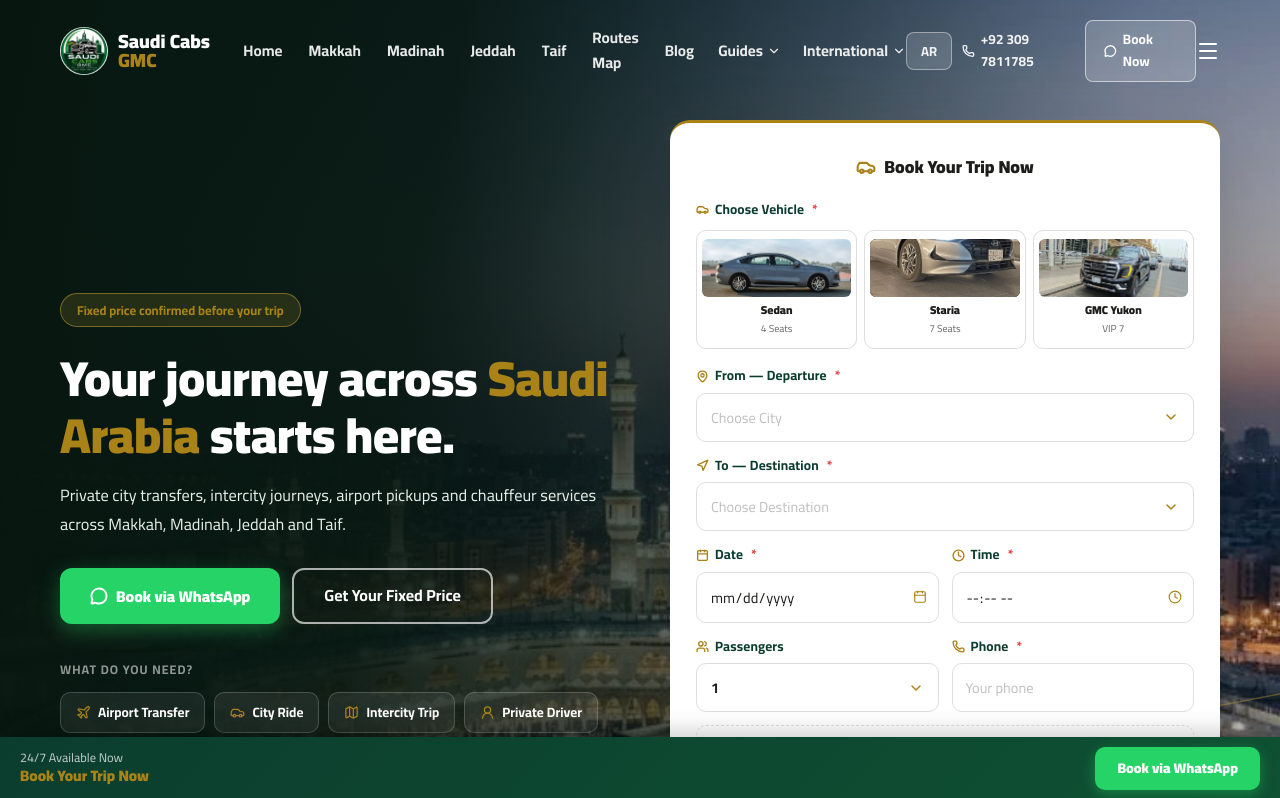
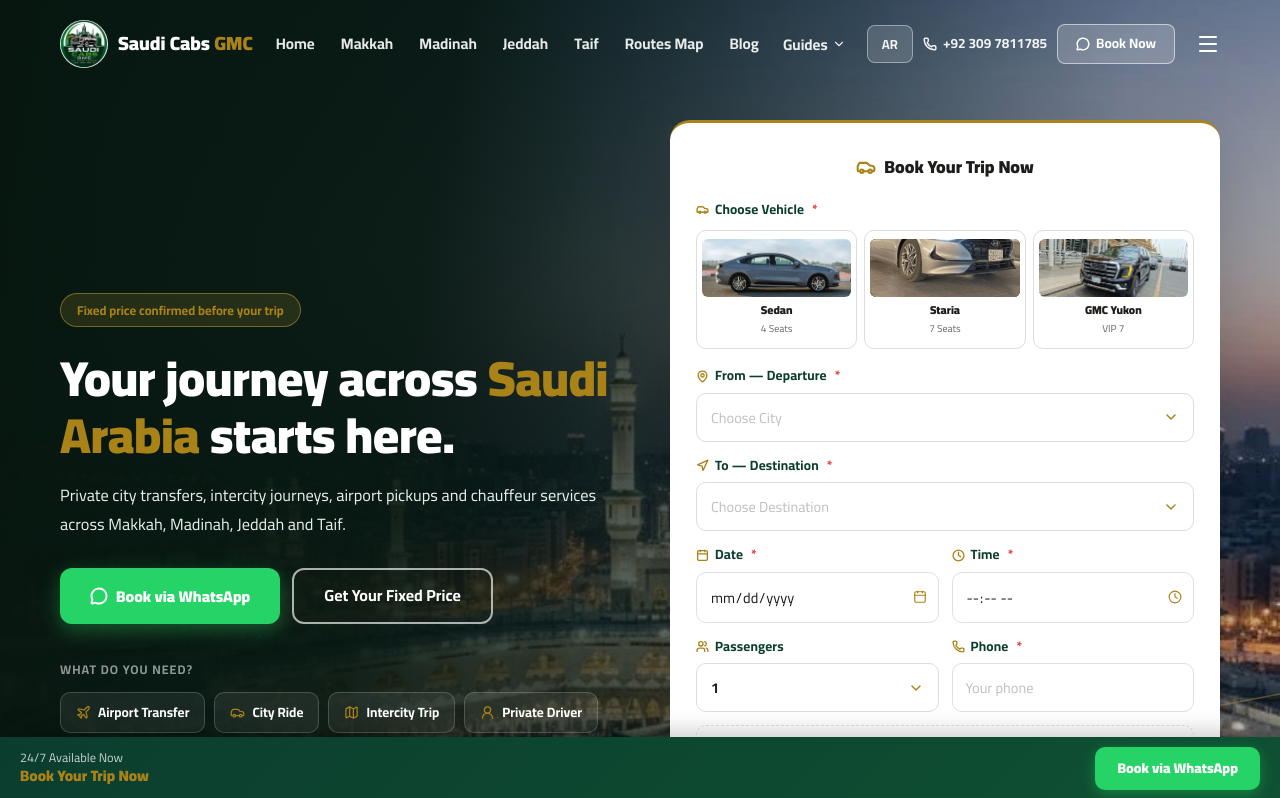
Before and after one commit to saudicabgmc/saudicab, a Next.js app: page / in a window 1280 px wide. Shown: the top 798 px of the page. Built offline with nearby package versions, Linux system fonts and the light colour scheme.

Commit message:
Remove International dropdown from header nav, keep footer-only
Co-Authored-By: Claude Sonnet 5 <noreply@anthropic.com>

```diff
--- a/src/components/Navbar.tsx
+++ b/src/components/Navbar.tsx
@@ -9,7 +9,6 @@ export default function Navbar() {
   const [scrolled, setScrolled] = useState(false)
   const [menuOpen, setMenuOpen] = useState(false)
   const [guidesOpen, setGuidesOpen] = useState(false)
-  const [intlOpen, setIntlOpen] = useState(false)
   const { lang, toggle, isAr } = useLang()
   const tr = t[lang].nav
 
@@ -29,17 +28,6 @@ export default function Navbar() {
     { href: '/taxi-prices-saudi-arabia', label: isAr ? 'دليل الأسعار' : 'Taxi Prices Guide' },
     { href: '/umrah-travel-guide', label: isAr ? 'دليل سفر العمرة' : 'Umrah Travel Guide' },
     { href: '/hajj-transport-faq', label: isAr ? 'أسئلة الحج' : 'Hajj Transport FAQ' },
-  ]
-
-  const intlRoutes = [
-    { href: '/riyadh-to-doha', label: isAr ? 'الرياض ← الدوحة' : 'Riyadh → Doha' },
-    { href: '/riyadh-to-dubai', label: isAr ? 'الرياض ← دبي' : 'Riyadh → Dubai' },
-    { href: '/riyadh-to-abu-dhabi', label: isAr ? 'الرياض ← أبوظبي' : 'Riyadh → Abu Dhabi' },
-    { href: '/riyadh-to-bahrain', label: isAr ? 'الرياض ← البحرين' : 'Riyadh → Bahrain' },
-    { href: '/riyadh-to-kuwait', label: isAr ? 'الرياض ← الكويت' : 'Riyadh → Kuwait' },
-    { href: '/riyadh-to-muscat', label: isAr ? 'الرياض ← مسقط' : 'Riyadh → Muscat' },
-    { href: '/dammam-to-bahrain', label: isAr ? 'الدمام ← البحرين' : 'Dammam → Bahrain' },
-    { href: '/dammam-to-kuwait', label: isAr ? 'الدمام ← الكويت' : 'Dammam → Kuwait' },
   ]
 
   useEffect(() => {
@@ -98,34 +86,6 @@ export default function Navbar() {
                 {guides.map(g => (
                   <Link key={g.href} href={g.href} style={{ display: 'block', padding: '10px 20px', color: 'var(--foreground)', textDecoration: 'none', fontWeight: '600', fontSize: '0.88rem', transition: 'background 0.2s' }} onMouseEnter={(e) => (e.currentTarget.style.background = 'var(--muted)')} onMouseLeave={(e) => (e.currentTarget.style.background = 'none')}>
                     {g.label}
-                  </Link>
-                ))}
-              </div>
-            )}
-          </div>
-
-          {/* International Dropdown */}
-          <div
-            style={{ position: 'relative' }}
-            onMouseEnter={() => setIntlOpen(true)}
-            onMouseLeave={() => setIntlOpen(false)}
-          >
-            <button
-              onClick={() => setIntlOpen(!intlOpen)}
-              aria-haspopup="true"
-              aria-expanded={intlOpen}
-              className={`nav-link ${scrolled ? 'nav-link-dark' : 'nav-link-white'}`}
-              style={{ display: 'flex', alignItems: 'center', gap: '4px', background: 'none', border: 'none', cursor: 'pointer', padding: 0 }}
-            >
-              {isAr ? 'رحلات دولية' : 'International'}
-              <ChevronDown size={14} style={{ transform: intlOpen ? 'rotate(180deg)' : 'none', transition: 'transform 0.2s' }} />
-            </button>
-
-            {intlOpen && (
-              <div style={{ position: 'absolute', top: '100%', left: isAr ? 'auto' : 0, right: isAr ? 0 : 'auto', background: 'white', minWidth: '200px', borderRadius: '12px', boxShadow: '0 10px 30px rgba(0,0,0,0.15)', padding: '10px 0', zIndex: 100, border: '1px solid var(--border)' }}>
-                {intlRoutes.map(r => (
-                  <Link key={r.href} href={r.href} style={{ display: 'block', padding: '10px 20px', color: 'var(--foreground)', textDecoration: 'none', fontWeight: '600', fontSize: '0.88rem', transition: 'background 0.2s' }} onMouseEnter={(e) => (e.currentTarget.style.background = 'var(--muted)')} onMouseLeave={(e) => (e.currentTarget.style.background = 'none')}>
-                    {r.label}
                   </Link>
                 ))}
               </div>
@@ -229,27 +189,6 @@ export default function Navbar() {
               )}
             </div>
 
-            {/* Mobile International Expandable */}
-            <div style={{ borderBottom: '1px solid var(--border)' }}>
-              <button
-                onClick={() => setIntlOpen(!intlOpen)}
-                aria-expanded={intlOpen}
-                style={{ width: '100%', display: 'flex', justifyContent: 'space-between', alignItems: 'center', padding: '12px 0', fontWeight: '700', color: 'var(--primary)', background: 'none', border: 'none', fontSize: '0.95rem' }}
-              >
-                {isAr ? 'رحلات دولية' : 'International Transfers'}
-                <ChevronDown size={18} style={{ transform: intlOpen ? 'rotate(180deg)' : 'none', transition: 'transform 0.2s' }} />
-              </button>
-              {intlOpen && (
-                <div style={{ padding: '0 0 12px 16px', display: 'flex', flexDirection: 'column', gap: '10px' }}>
-                  {intlRoutes.map(r => (
-                    <Link key={r.href} href={r.href} onClick={() => setMenuOpen(false)} style={{ display: 'block', padding: '6px 0', color: 'var(--muted-foreground)', fontSize: '0.9rem', fontWeight: '600' }}>
-                      {r.label}
-                    </Link>
-                  ))}
-                </div>
-              )}
-            </div>
-
             <div style={{ display: 'flex', gap: '10px', marginTop: '10px' }}>
               <button
                 onClick={toggle}
```
